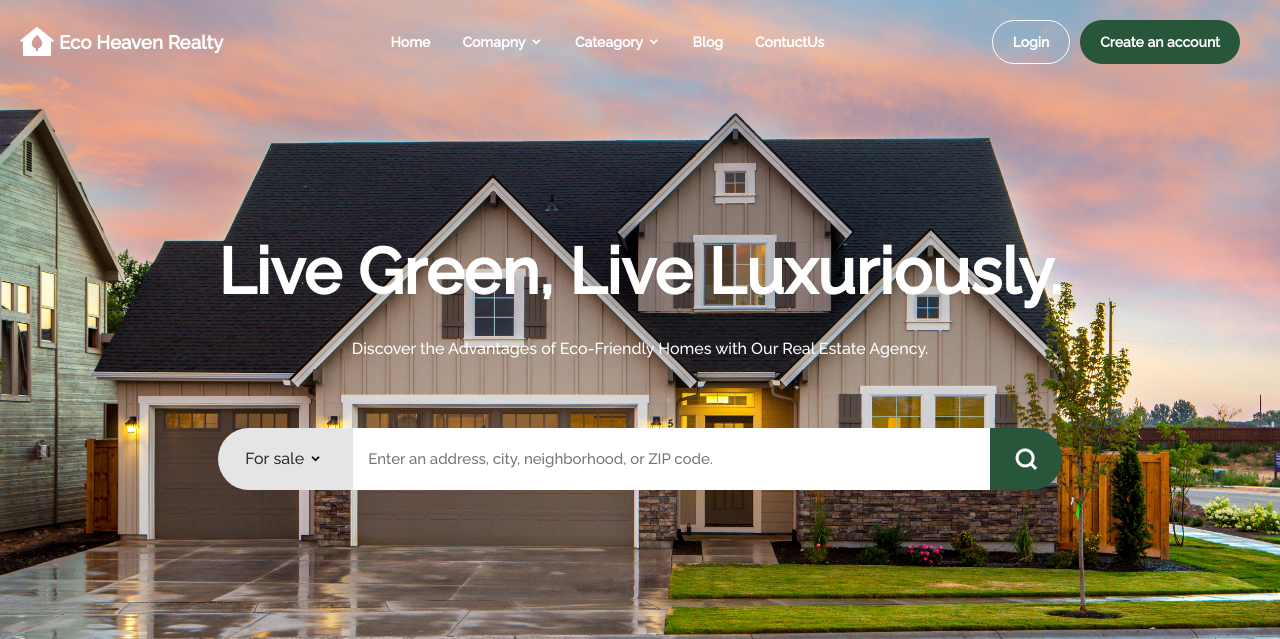
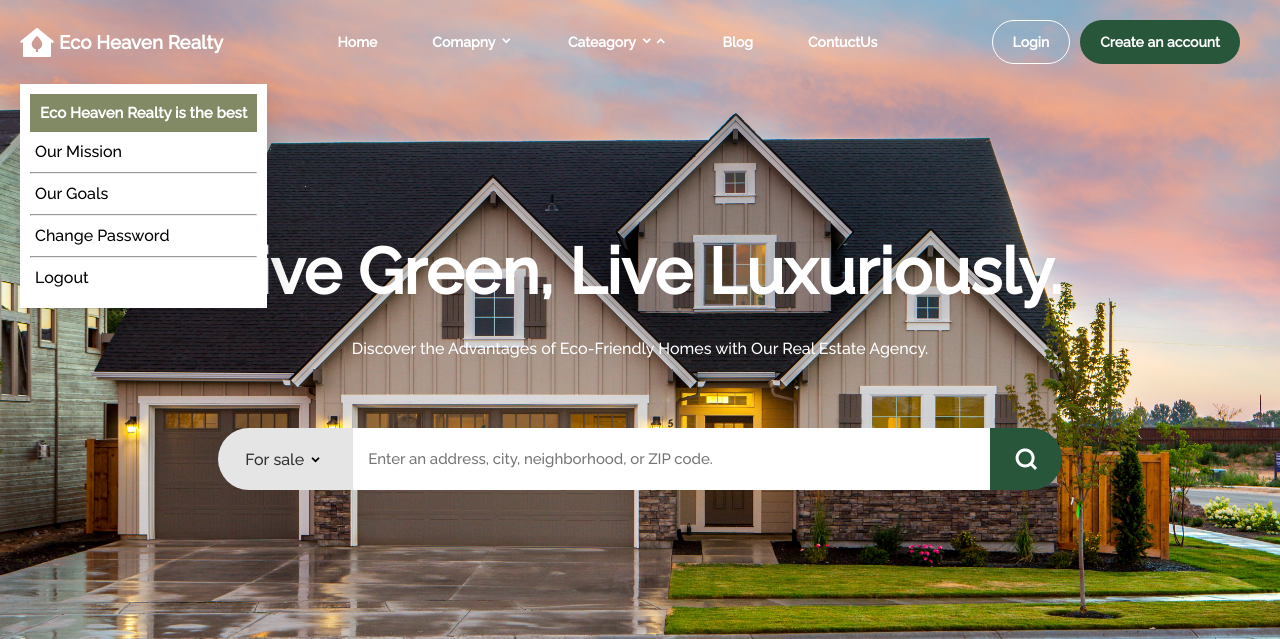
Before and after one commit to Suralmk/eco-heaven-realty, a Django app: page / in a window 1280 px wide; the page is wider, and only the part inside the window is pictured. Shown: the top 639 px of that part. Run offline with Django 4.2, Linux system fonts and the light colour scheme; some libraries are stand-ins or nearby versions; grey boxes are pictures that could not be loaded.

Commit message:
nav buttons drop down menu

```diff
--- a/authentication/static/css/style.css
+++ b/authentication/static/css/style.css
@@ -60,7 +60,7 @@
 }
 .nav-buttons ul li{
     list-style-type: none;
-    margin-left: 32px;
+    margin-left: 25px;
 }
 .nav-buttons li:nth-of-type(1){
     margin-left: 0;
@@ -70,10 +70,17 @@
     color: #ffffff;
     font-size: 14px;
     font-weight: 600;
-    transition: 0.6s;
 }
-.nav-buttons li a:hover i{
-   rotate:calc(2 * 20deg);
+.nav-buttons ul li a{
+    padding: 8px 15px;
+    display: flex;
+}
+
+.nav-buttons li a:hover{
+    background: rgba(241, 241, 241, 0.226);
+
+
+    border-radius: 2px;
 }
 .create-and-login{
     display: flex;
@@ -95,6 +102,86 @@
 .create-and-login button:nth-of-type(2){
     background: #27563A;
     border: none;
+}
+
+/* nav buttons drop down*/
+#company-drop-down  .ri-arrow-up-s-line{
+    display: none;
+}
+#company-drop-down  .ri-arrow-down-s-line{
+    display: block;
+}
+.active-setting .ri-arrow-up-s-line{
+    display: block;
+}
+
+.company-drop-down-setting{
+    display: none;
+    position: absolute;
+    top: 84px;
+    height: auto;
+    width:auto;
+    padding: 10px;
+    background: rgb(241, 241, 241);
+    box-shadow: rgba(17, 17, 26, 0.1) 0px 1px 0px, rgba(17, 17, 26, 0.1) 0px 8px 24px, rgba(17, 17, 26, 0.1) 0px 16px 48px;
+}
+.show-company-drop-down{
+    display: block;
+    left: 44%;
+}
+
+.company-setting-header{
+    width: 100%;
+    height: auto;
+    display: block;
+    padding: 10px;
+    background-color: rgba(57, 68, 12, 0.63);
+}
+.company-setting-header p {
+    color: white;
+    text-align: center;
+    font-size: 15px;
+    font-weight: bolder;
+}
+.company-drop-down-setting a{
+    display: block;
+    height: 20px;
+    margin: 10px 5px;
+    text-decoration: none;
+    color: black;
+}
+.company-drop-down-setting a:hover{
+    color: #0b6d23;
+}
+
+
+
+
+.cateagory-drop-down-setting{
+    display: block;
+    position: absolute;
+    top: 84px;
+    height: auto;
+    width:auto;
+    padding: 10px;
+    background: rgb(255, 255, 255);
+    box-shadow: rgba(17, 17, 26, 0.1) 0px 1px 0px, rgba(17, 17, 26, 0.1) 0px 8px 24px, rgba(17, 17, 26, 0.1) 0px 16px 48px;
+}
+.cateagory-drop-down-setting p {
+    color: white;
+    text-align: center;
+    font-size: 15px;
+    font-weight: bolder;
+}
+.cateagory-drop-down-setting a{
+    display: block;
+    height: 20px;
+    margin: 10px 5px;
+    text-decoration: none;
+    color: black;
+}
+.cateagory-drop-down-setting a:hover{
+    color: #0b6d23;
 }
 /*authenticated user*/
 
@@ -129,9 +216,9 @@
     display: none;
 }
 .user-setting{
-    display: none;
+    display: block;
     position: absolute;
-    right: 1%;
+    left: 100%;
     top: 84px;
     height: auto;
     width:200px;
@@ -140,14 +227,15 @@
     box-shadow: rgba(17, 17, 26, 0.1) 0px 1px 0px, rgba(17, 17, 26, 0.1) 0px 8px 24px, rgba(17, 17, 26, 0.1) 0px 16px 48px;
 }
 .showuser{
-    display: block;
+    transition: 0.6s;
+    left: 84.5%;
 }
 .usersetting-username{
     width: 100%;
     height: auto;
     display: block;
     padding: 10px;
-    background-color: black;
+    background-color: #27563A;
 }
 .usersetting-username p {
     color: white;
@@ -164,7 +252,7 @@
 }
 .user-setting a:hover{
 
-    color: #088339;
+    color: #0b6d23;
 }
 
 .hero-container{
--- a/authentication/static/js/base.js
+++ b/authentication/static/js/base.js
@@ -3,7 +3,6 @@
 
 
     window.addEventListener("scroll", () => {
-
         //fixed nav bar
         const headerNav = document.querySelector(".nav-container")
         const heroContainer = document.querySelector(".hero-container")
@@ -35,6 +34,7 @@
     });
 
 
+    //user profile drop down
     const  userProfile = document.querySelectorAll(".user");
     const userSetting = document.querySelector(".user-setting");
     function showUser(){
@@ -44,9 +44,20 @@
         userProfile[i].onclick= function() {
           showUser();
         };
-    //  userProfile.addEventListener("mouseover", showUser);
+    }
+    //to show company drop down
+    const  companyDropDown = document.querySelector("#company-drop-down");
+    const companySetting = document.querySelector(".company-drop-down-setting");
+    function showCompany(){
+        companySetting.classList.toggle("show-company-drop-down")
+        companyDropDown.classList.toggle("active-setting")
+     }
+     companyDropDown.addEventListener("click", showCompany)
 
 
+    //remove event listner when body element is clicked
+    const body = document.getElementsByTagName("body");
+    function removeEvent(){
+
+    }
 }
-
-}
--- a/authentication/templates/authentication/base.html
+++ b/authentication/templates/authentication/base.html
@@ -25,13 +25,45 @@
             </div>
             <nav class="nav-buttons">
                 <ul>
-                    <li><a href="#">Home</a></li>
-                    <li><a href="#">Comapny&nbsp;<i class="ri-arrow-down-s-line"></i></a></li>
-                    <li><a href="#">Cateagory&nbsp;<i class="ri-arrow-down-s-line"></i></a></li>
-                    <li><a href="#">Blog</a></li>
-                    <li><a href="#">ContuctUs</a></li>
+                    <li><a href="#hne">Home</a></li>
+                    <li><a href="#comp" id="company-drop-down">Comapny&nbsp;<i class="ri-arrow-down-s-line"></i><i class="ri-arrow-up-s-line"></i></a>
+                    </li>
+                    <li><a href="#ctgry">Cateagory&nbsp;
+                            <i class="ri-arrow-down-s-line"></i>
+                            <i class="ri-arrow-up-s-line"></i>
+                        </a>
+                    </li>
+                    <li><a href="#blg">Blog</a></li>
+                    <li><a href="#cus">ContuctUs</a></li>
                 </ul>
             </nav>
+
+            <div class="company-drop-down-setting">
+                <div class="company-setting-header">
+                    <p>Eco Heaven Realty is the best</p>
+                </div>
+                <a href="">Our Mission</a>
+                    <hr>
+                    <a href="">Our Goals</a>
+                    <hr>
+                    <a href="">Change Password</a>
+                    <hr>
+                    <a href="/logout">Logout</a>
+            </div>
+
+            <div class="cateagory-drop-down-setting">
+                <div class="company-setting-header">
+                    <p>Eco Heaven Realty is the best</p>
+                </div>
+                <a href="">Our Mission</a>
+                    <hr>
+                    <a href="">Our Goals</a>
+                    <hr>
+                    <a href="">Change Password</a>
+                    <hr>
+                    <a href="/logout">Logout</a>
+            </div>
+
             <div class="create-and-login">
                 <button type="button" >Login</button>
                 <button type="button" id="create-account-btn">Create an account</button>
@@ -47,9 +79,6 @@
                         display: none;
                     }
             </style>
-            <script>
-
-            </script>
             <div class="user-container">
                 <div class="user" style="display: flex ; gap: 10px;">
                     <a ><i class="ri-account-circle-line"></i></a>
@@ -61,12 +90,13 @@
 
                     <a href="">Change Email</a>
                     <hr>
+                    <a href="">Change Username</a>
+                    <hr>
                     <a href="">Change Password</a>
                     <hr>
                     <a href="/logout">Logout</a>
                 </div>
             </div>
-
             {% endif %}
         </div>
 
```
